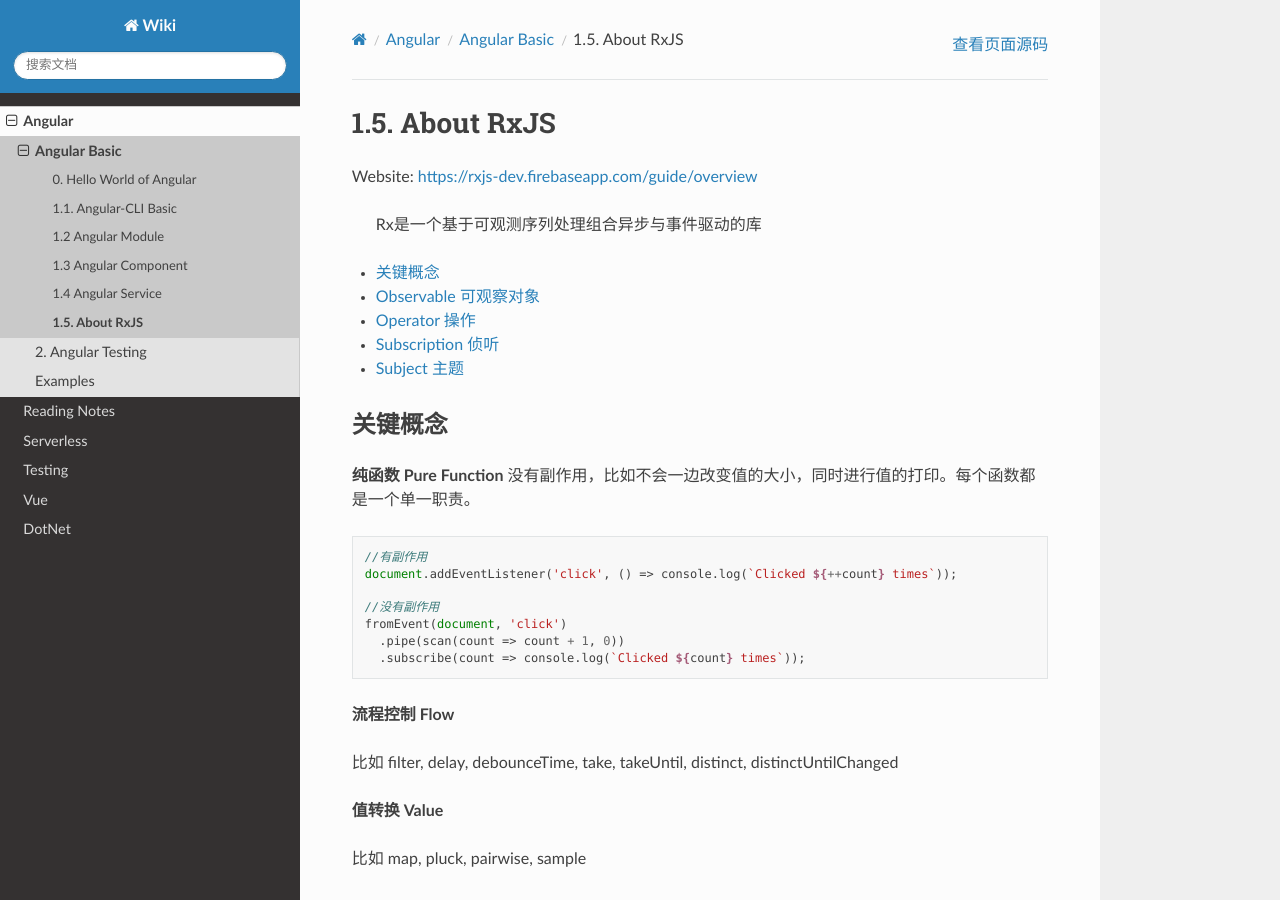
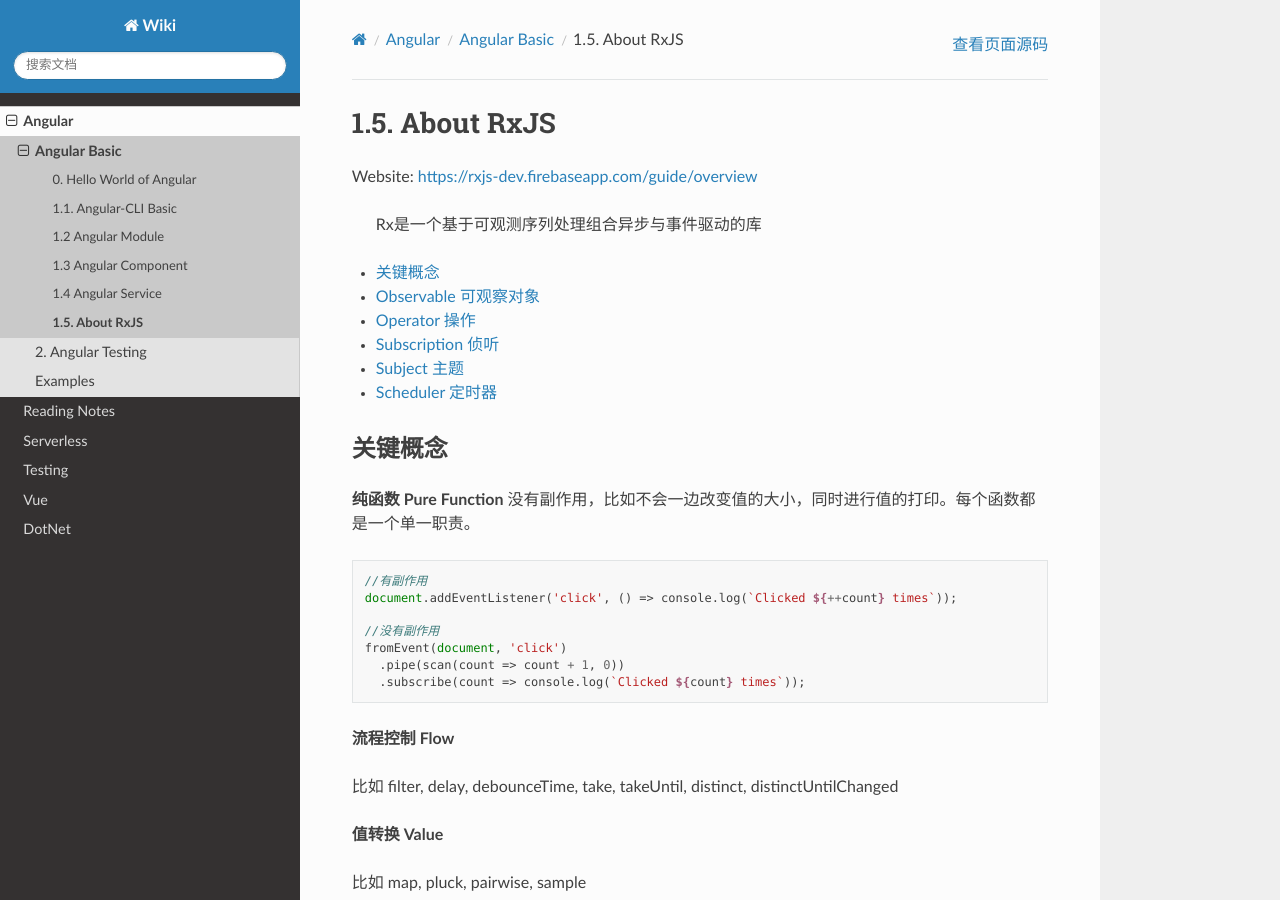
Before and after one commit to abigail830/Sphinx_wiki, a Sphinx documentation site: the page built from source/Angular/1_AngularBasic/1_5_Rxjs.rst, in a window 1280 px wide and 900 px high. Built offline with Sphinx 7.4.7 and the Read the Docs theme 2.0.0, drawn with Linux system fonts in a browser that asks for light colours.

Commit message:
Update 1_5_Rxjs.rst

```diff
--- a/source/Angular/1_AngularBasic/1_5_Rxjs.rst
+++ b/source/Angular/1_AngularBasic/1_5_Rxjs.rst
@@ -10,6 +10,7 @@ Website: https://rxjs-dev.firebaseapp.com/guide/overview
 * `Operator 操作`_
 * `Subscription 侦听`_
 * `Subject 主题`_
+* `Scheduler 定时器`_
 
 
 关键概念
```
